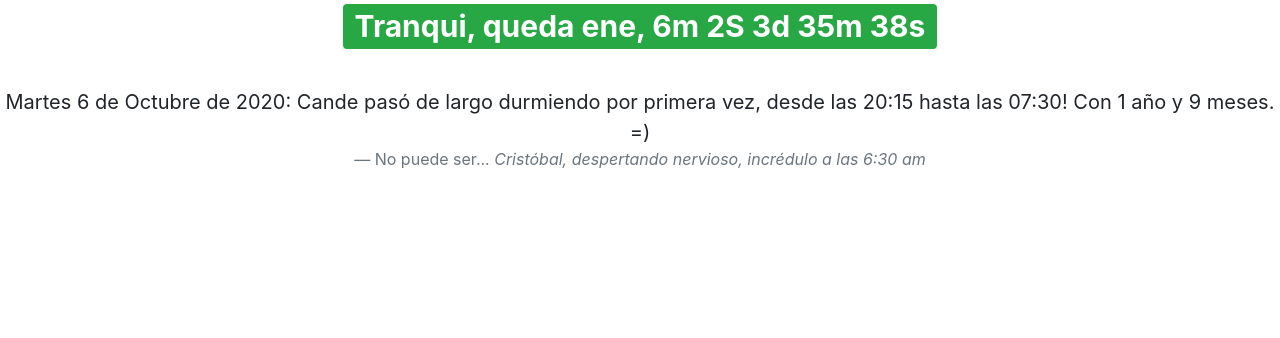
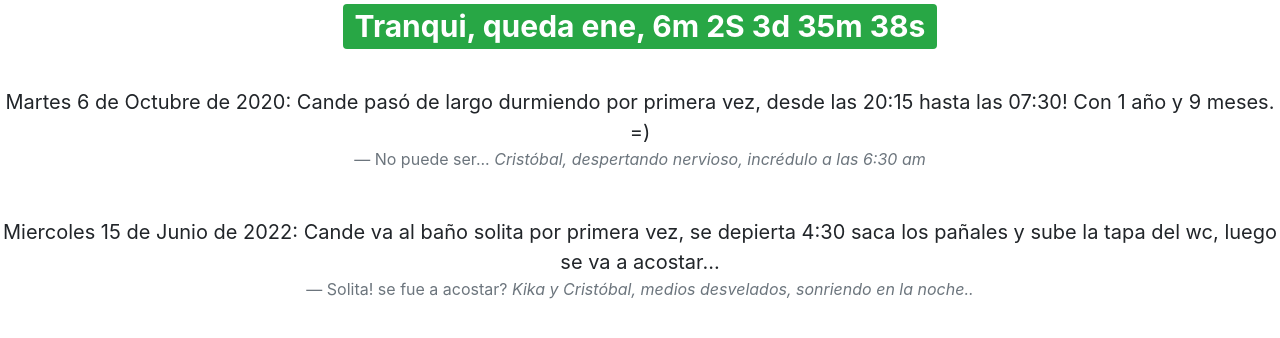
Before and after one commit to cristobalgh/cumplecande, a Flask app: page / in a window 1280 px wide. Shown: the part 233-571 px from the top of the page. Run offline with Flask 2, Linux system fonts and the light colour scheme; some libraries are stand-ins or nearby versions.

Commit message:
cande baño sola

```diff
--- a/templates/index.html
+++ b/templates/index.html
@@ -51,5 +51,11 @@
       <footer class="blockquote-footer">No puede ser... <cite title="Source Title">Cristóbal,
          despertando nervioso, incrédulo a las 6:30 am</cite></footer>
     </blockquote>
+    <blockquote class="blockquote text-center">
+      <p class="mb-0"><br>Miercoles 15 de Junio de 2022: Cande va al baño solita por primera vez, se depierta 4:30 saca los pañales y sube la tapa del wc, luego se va a acostar...</p>
+      <footer class="blockquote-footer">Solita! se fue a acostar? <cite title="Source Title">Kika y Cristóbal, medios desvelados, sonriendo en la noche..</cite></footer>
+    </blockquote>
+
+
   </body>
 </html>
```
